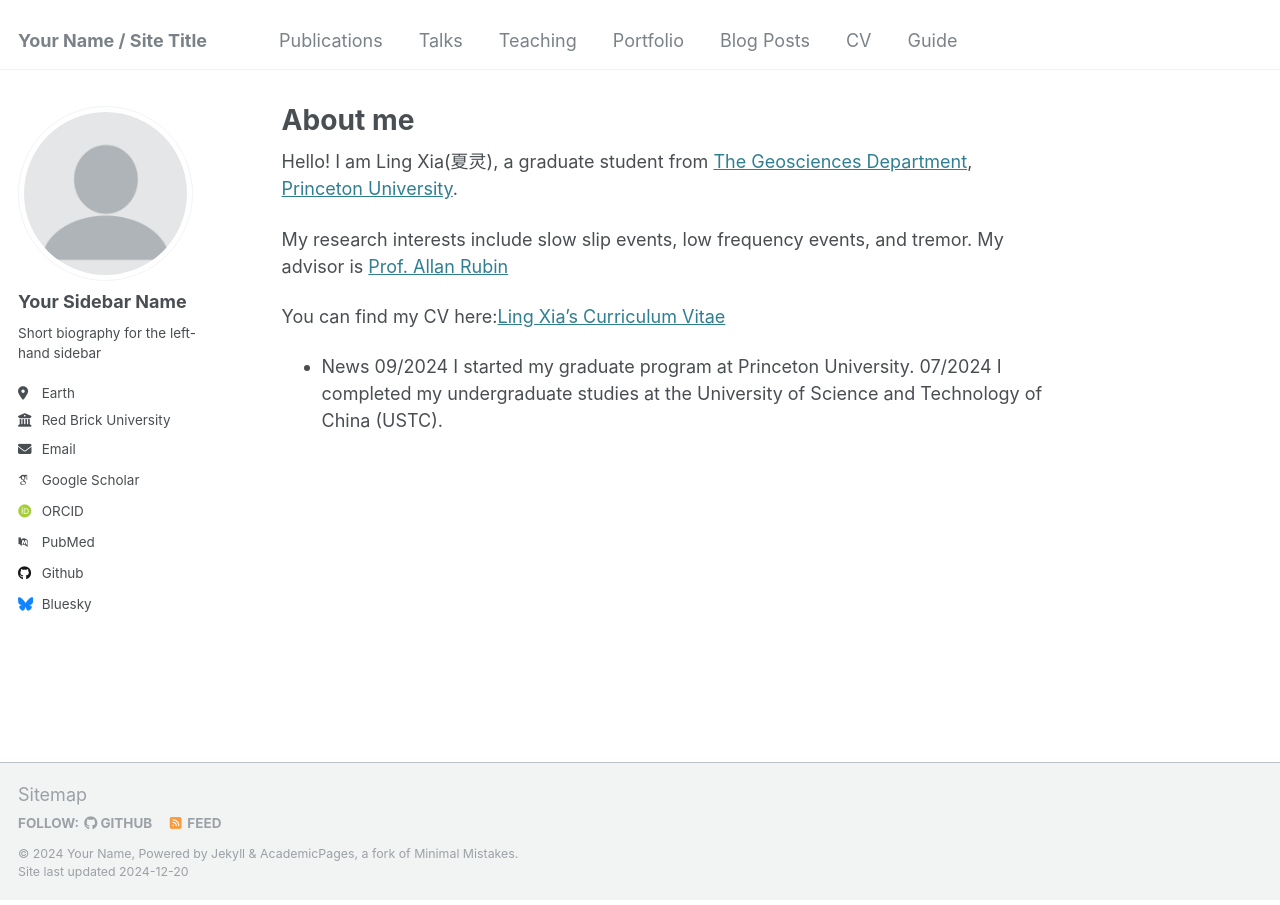
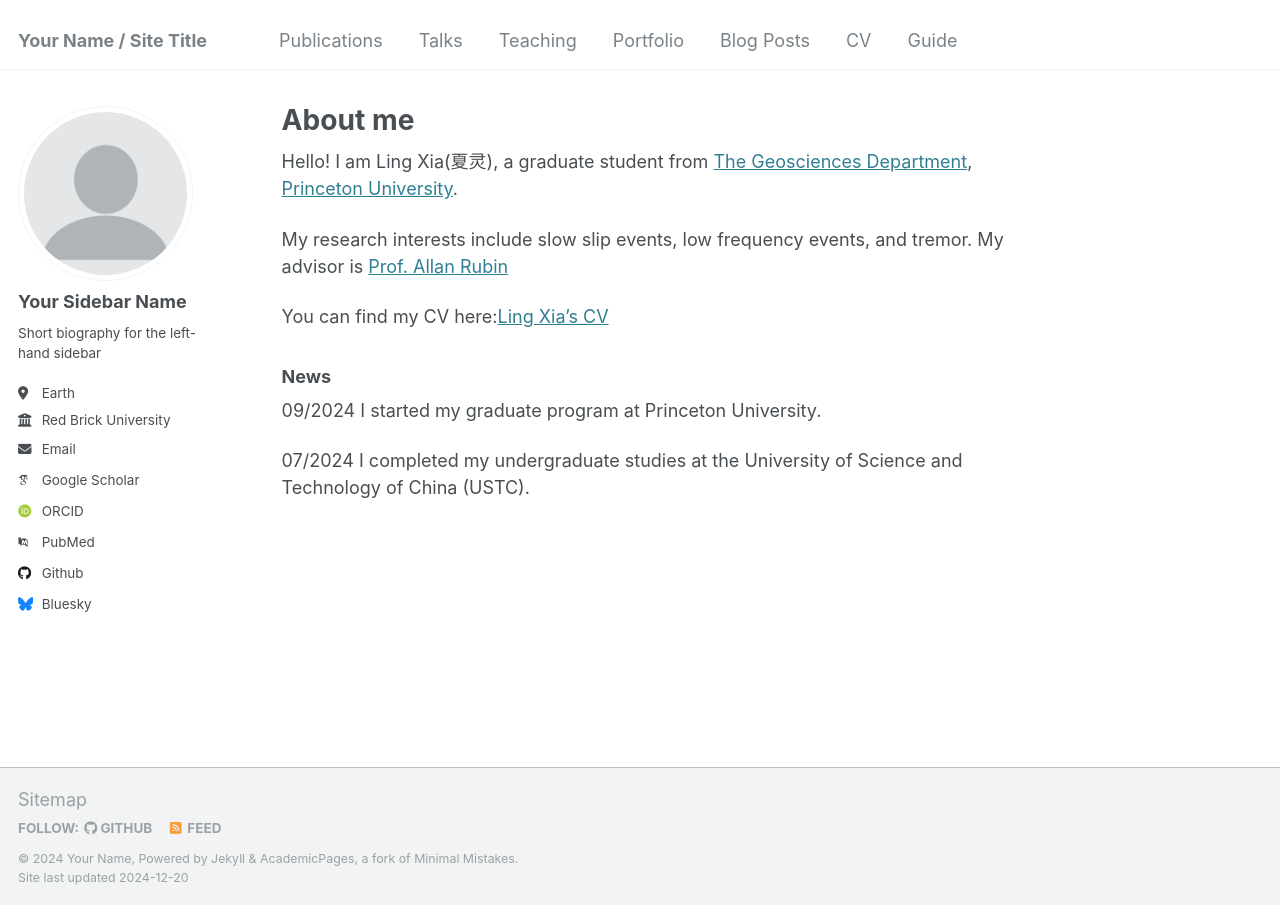
Before and after one commit to xialing2003/xialing2003.github.io, a Jekyll site: the page built from _pages/about.md, in a window 1280 px wide. Built offline with Jekyll 4.4.1, drawn with Linux system fonts in a browser that asks for light colours; some web fonts are replaced.

Commit message:
Update about.md

```diff
--- a/_pages/about.md
+++ b/_pages/about.md
@@ -11,10 +11,12 @@
 
 My research interests include slow slip events, low frequency events, and tremor. My advisor is [Prof. Allan Rubin](https://geosciences.princeton.edu/people/allan-m-rubin)
 
-You can find my CV here:[Ling Xia's Curriculum Vitae]()
+You can find my CV here:[Ling Xia's CV](https://github.com/xialing2003/xialing2003.github.io/blob/master/files/CV_Ling_Xia_Nov_2024.pdf)
 
-* News
+### News
+
 09/2024
 I started my graduate program at Princeton University.
+
 07/2024
 I completed my undergraduate studies at the University of Science and Technology of China (USTC).
```
